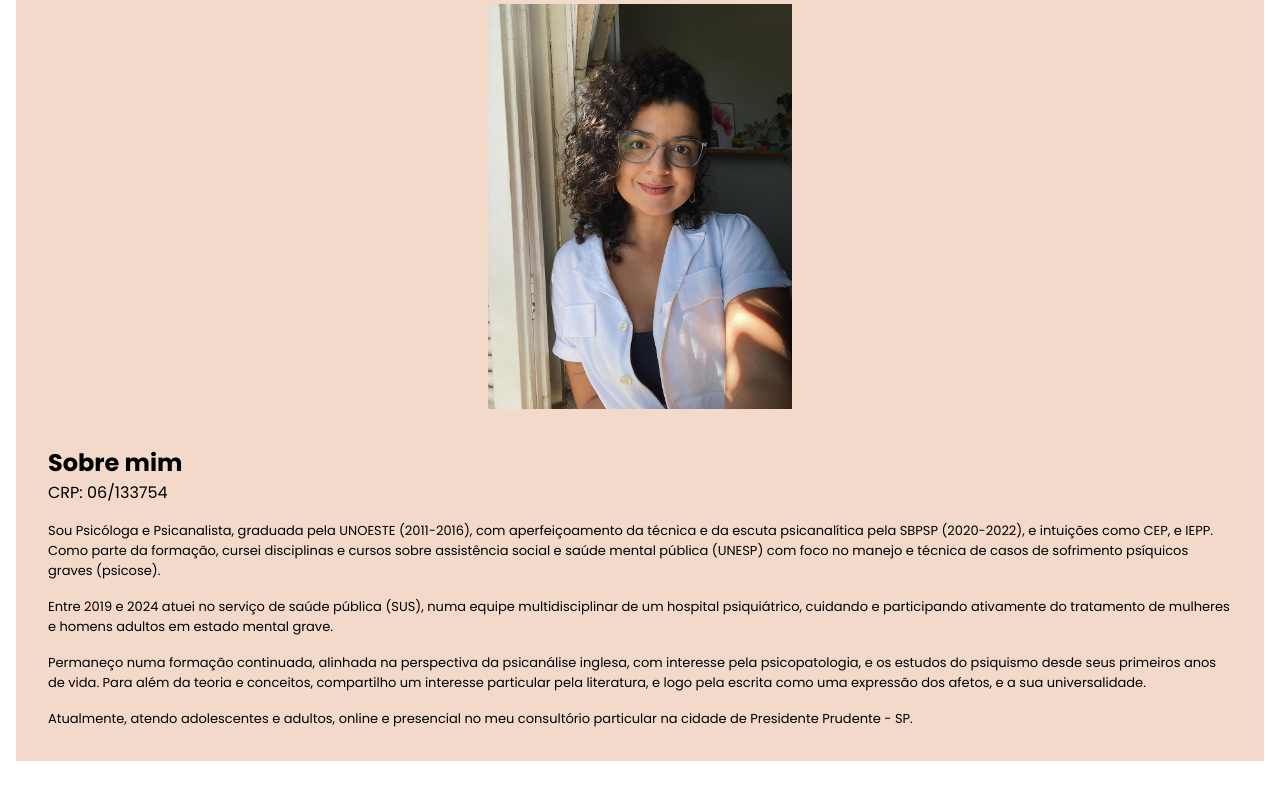
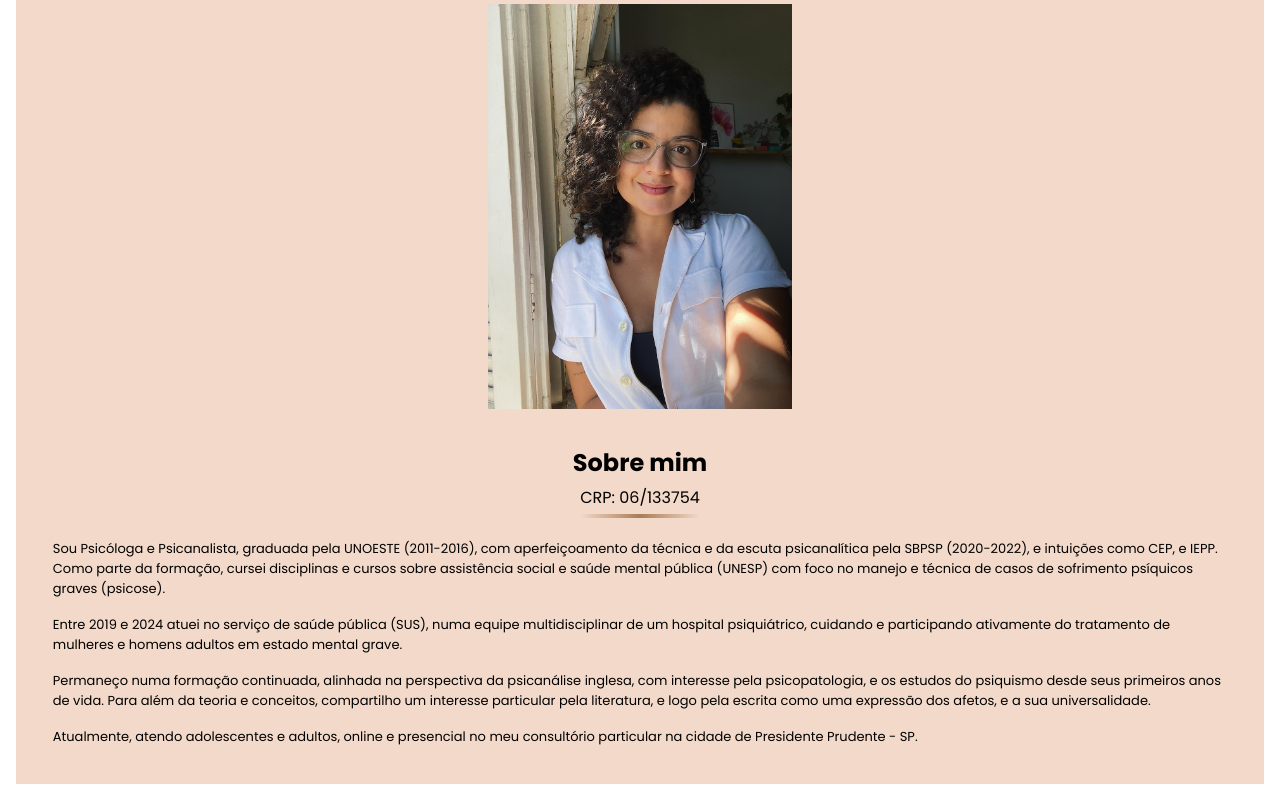
Before and after one commit to caueperuque/landing-page-psi, a React (Vite) app: page / in a window 1280 px wide. Shown: the part 828-1628 px from the top of the page. Before the commit the page ends 1605 px from the top, so only its background shows below. Built offline with nearby package versions, Linux system fonts and the light colour scheme.

Commit message:
feat: sobre mim

```diff
--- a/src/components/AboutMe/styles.ts
+++ b/src/components/AboutMe/styles.ts
@@ -2,12 +2,44 @@ import styled from "styled-components";
 
 export const AboutMeLayoutComponent = styled.section`
   padding: 1rem;
-  h1, p, span {
+
+  h1,
+  p,
+  span {
     font-family: "Poppins";
   }
 
   p {
     font-size: 13px;
+  }
+
+  h1,
+  span {
+    text-align: center;
+  }
+
+  span {
+    margin-top: 0.3rem;
+    display: inline-block; /* Permite aplicar margin auto */
+    position: relative;
+    padding-bottom: 8px;
+    font-size: 1rem;
+
+    /* Pseudo-elemento para o traçado */
+    &::after {
+      content: "";
+      position: absolute;
+      bottom: 0;
+      left: 0;
+      width: 100%;
+      height: 4px; /* Espessura da linha */
+      background: linear-gradient(
+        90deg,
+        transparent,
+        ${(props) => props.theme["beige-600"]},
+        transparent
+      );
+    }
   }
 
   /* iPhone 11 Pro, iPhone X, iPhone XS */
@@ -39,6 +71,7 @@ export const AboutMeContentComponent = styled.div`
 `;
 
 export const AboutMeTextHeaderComponent = styled.div`
+  text-align: center;
   margin-bottom: 1rem;
 `;
 
@@ -51,6 +84,7 @@ export const TextContentComponent = styled.div`
   display: flex;
   flex-direction: column;
   gap: 1rem;
+  padding: 0.3rem;
 `;
 
 export const ImageComponent = styled.div`
```
